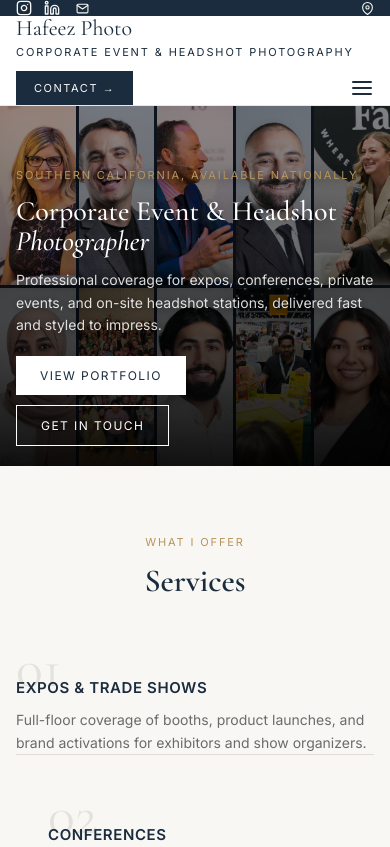
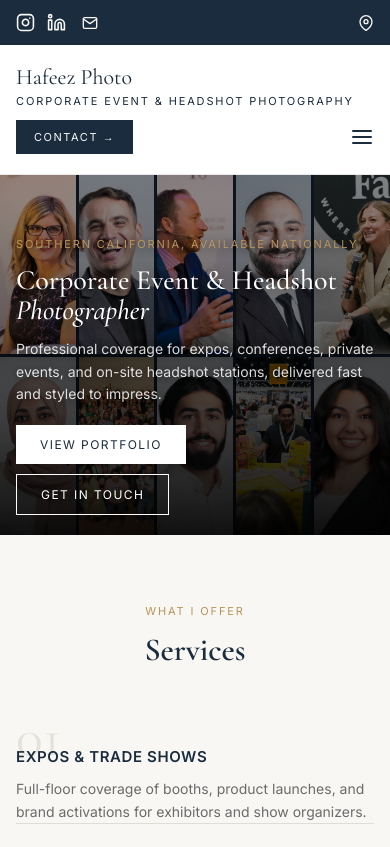
Before and after one commit to iahafeez/hafeez-photo, a plain HTML site: page index.html in a window 390 px wide. Shown: the top 847 px of the page. Drawn offline with nearby package versions, Linux system fonts and the light colour scheme.

Commit message:
Increase top ribbon height and icon size on mobile

```diff
--- a/css/style.css
+++ b/css/style.css
@@ -487,6 +487,8 @@ h6 {
     flex-wrap: wrap;
     justify-content: space-between;
     gap: 8px 16px;
+    padding-top: 13px;
+    padding-bottom: 13px;
   }
 
   .top-bar__info {
@@ -495,11 +497,22 @@ h6 {
     justify-content: space-between;
     gap: 8px 16px;
   }
+
+  .top-bar__social svg {
+    width: 19px;
+    height: 19px;
+  }
+
+  .top-bar__item svg {
+    width: 16px;
+    height: 16px;
+  }
 }
 
 @media (max-width: 480px) {
   .container {
-    padding: 0 16px;
+    padding-left: 16px;
+    padding-right: 16px;
   }
 
   .top-bar__item span:last-child {
```
